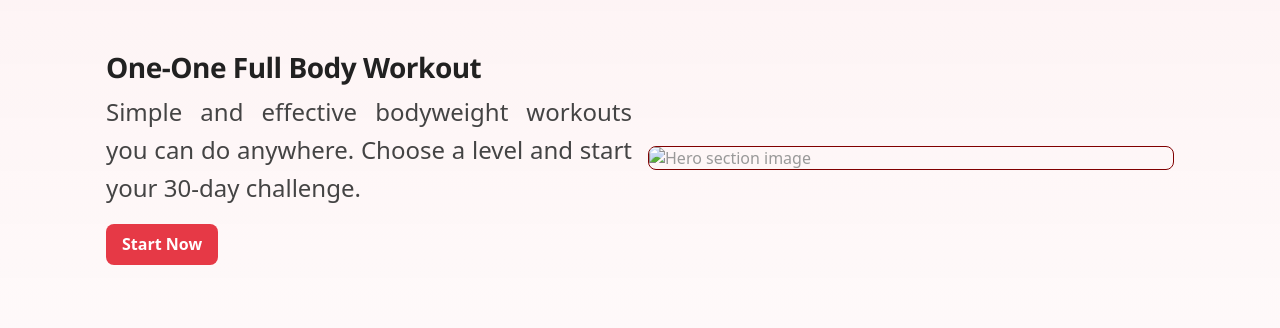
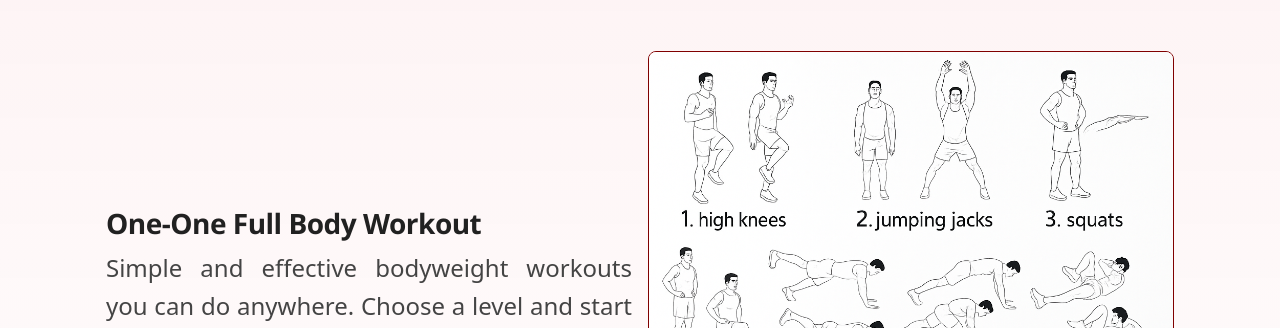
Before and after one commit to jalgabriel/full-body-workout, a plain HTML site: page index.html in a window 1280 px wide. Shown: the part 69-397 px from the top of the page. Drawn offline with Linux system fonts and the light colour scheme; the site is published under a folder, as on GitHub Pages, so addresses that start at the root find nothing.

Commit message:
Updated hero image

```diff
--- a/index.html
+++ b/index.html
@@ -63,7 +63,7 @@
                <a class="btn primary" href="#levels">Start Now</a>
             </div>
             <div class="hero-image" aria-hidden="true">
-               <img src="/assets/images/workout types.png" alt="Hero section image" class="image-placeholder">
+               <img src="assets/images/workout types.png" alt="Hero section image" class="image-placeholder">
             </div>
          </div>
       </section>
```
